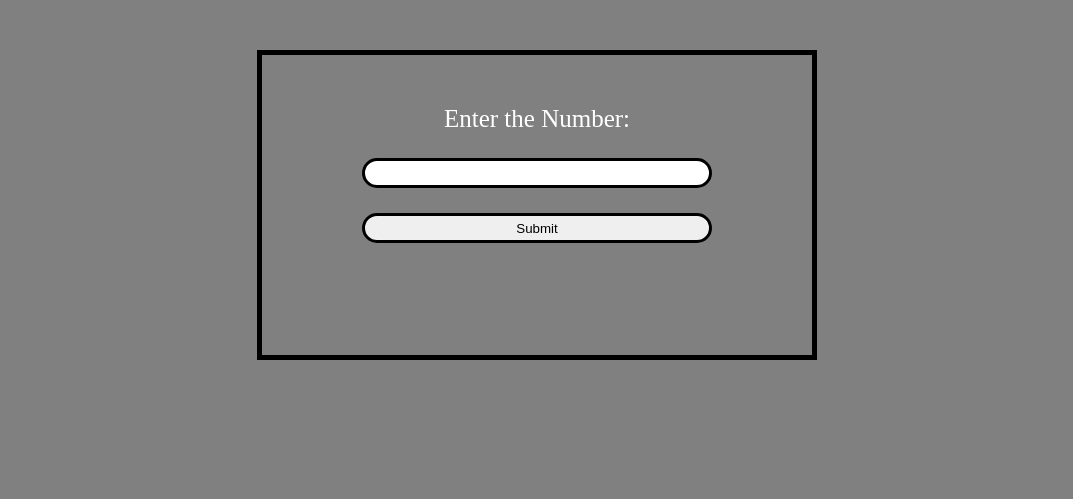
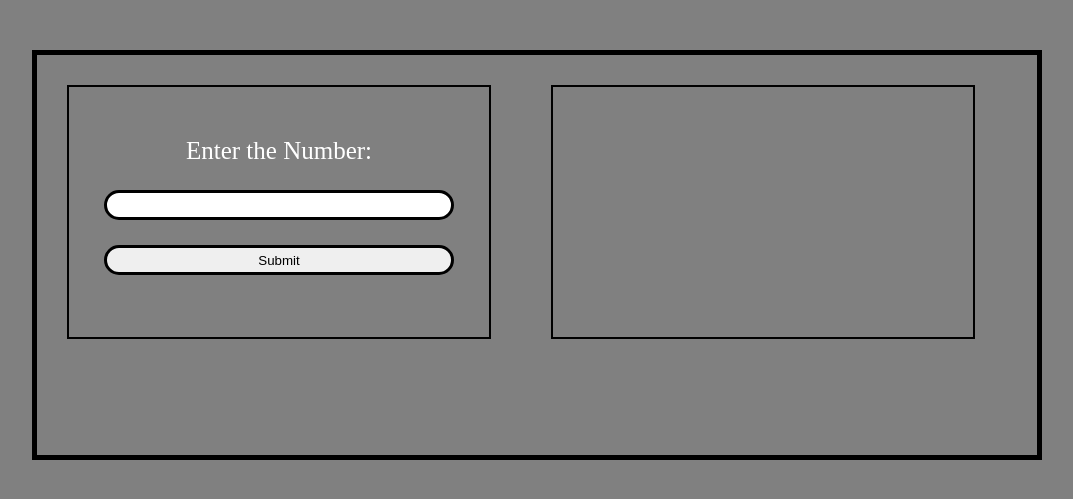
Before and after one commit to kaysier23/mathhni, a PHP site: page / in a window 1280 px wide. Shown: the top 499 px of the page, without its empty margins (103-1176 px from the left). Run offline with PHP 8.4, Linux system fonts and the light colour scheme.

Commit message:
Update style.css

```diff
--- a/css/style.css
+++ b/css/style.css
@@ -1,13 +1,12 @@
 body{
-		height: 300px;
+		height: 400px;
 		border: 5px solid #000;
-    width: 550px;
+    width: 1000px;
   margin: auto;
   background-color: gray;
   color: white;
 text-align: center;
   margin-top: 50px;
-	font-family: times new roman;
 }
 h1{
   text-align: center;
@@ -24,3 +23,23 @@ border: 3px solid #000;
    border-radius: 25px;
   margin-top: 25px;
 }
+.left{
+		margin:30px;
+		float: left;
+		width:42%;
+		text-align:center;
+   font-family: times new roman;
+    border: 2px solid black;
+  margin-top: 30px;
+  height: 250px;
+	  }
+.right{
+		margin:30px;
+		float: left;
+		width:42%;
+		text-align:center;
+   font-family: times new roman;
+    border: 2px solid black;
+  margin-top: 30px;
+  height: 250px;
+	  }
```
